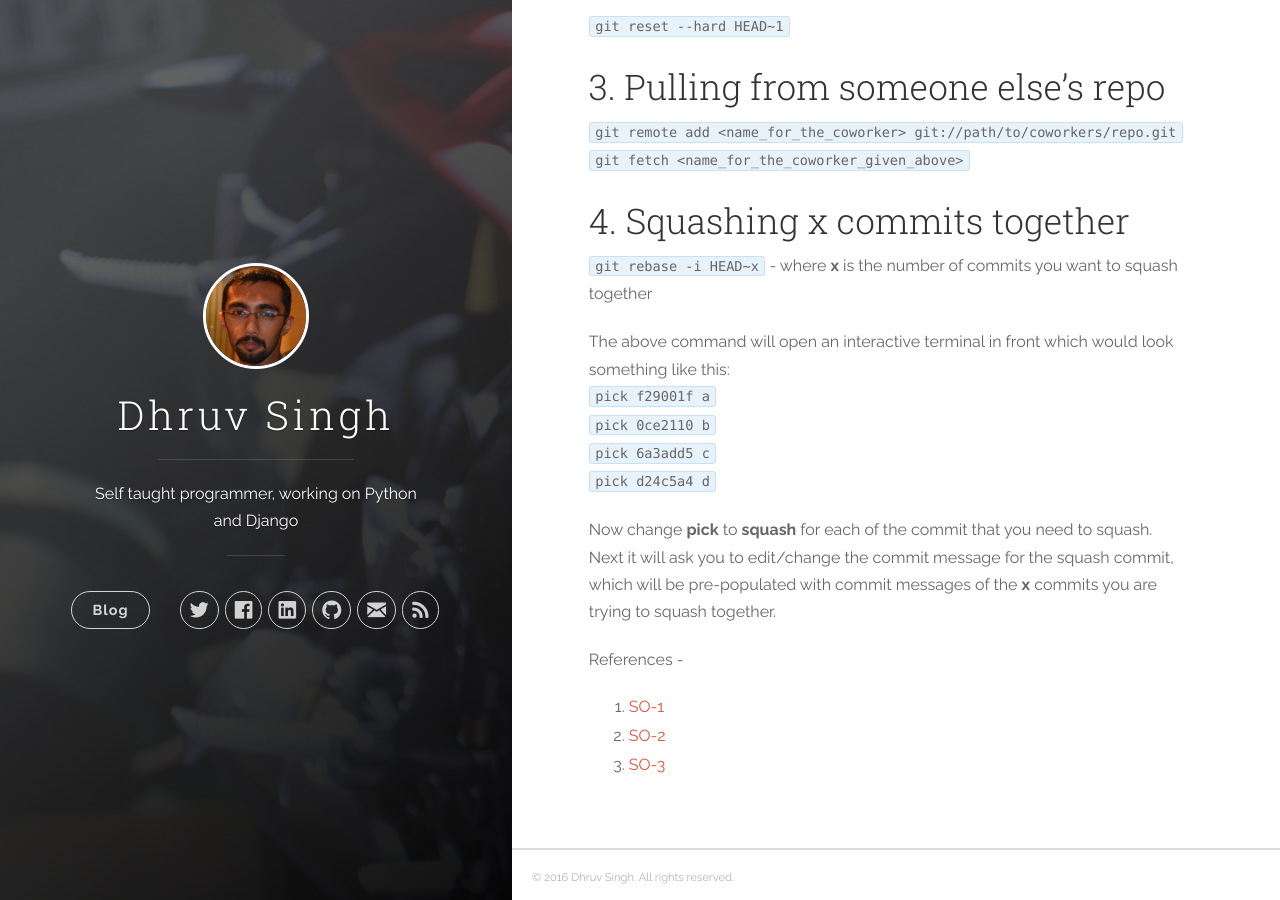
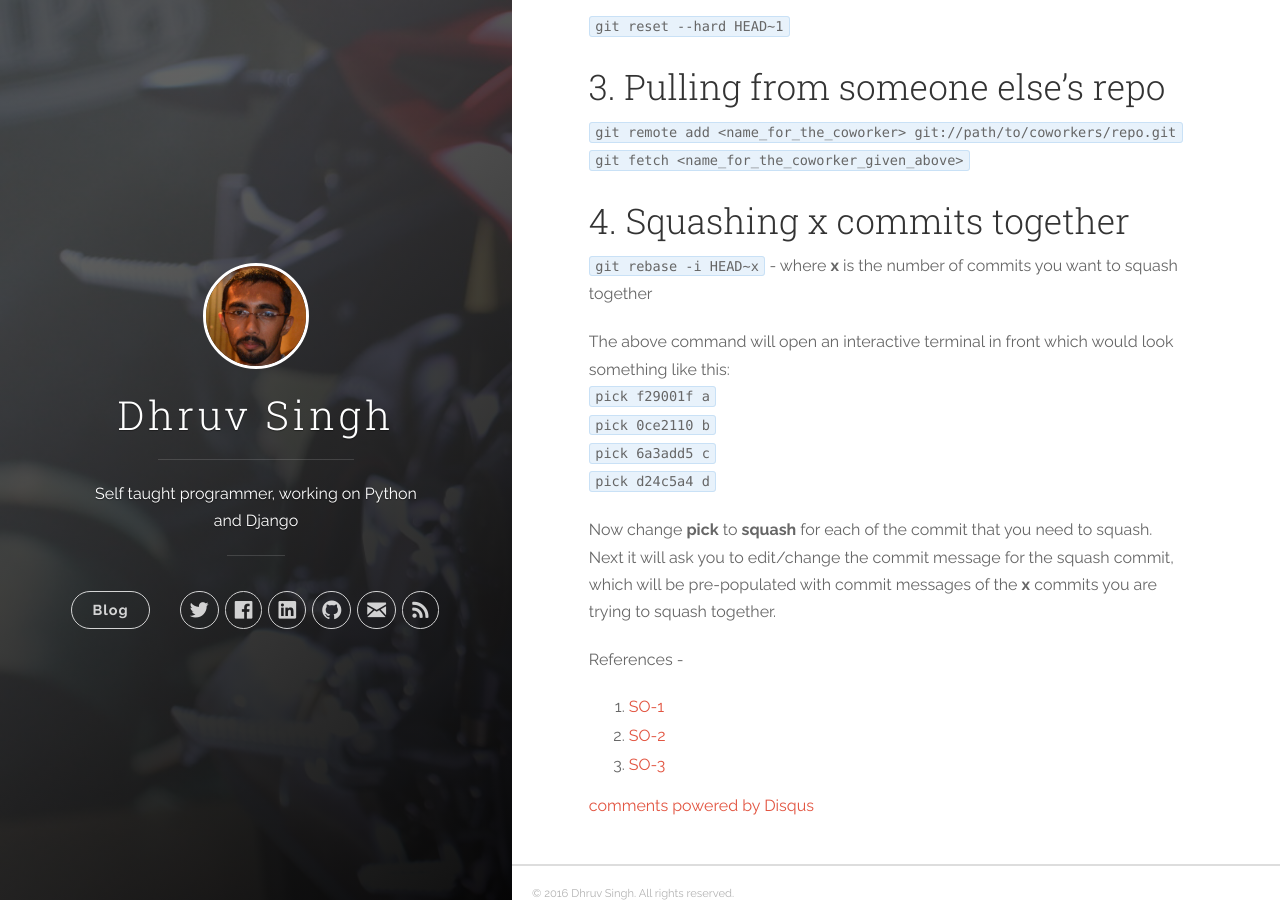
Before and after one commit to dhruvsingh/dhruvsingh.github.io, a Jekyll site: the page built from _posts/2016-05-15-git-everyday-manual.markdown, in a window 1280 px wide and 900 px high, scrolled down 762 px. Built offline with Jekyll 4.4.1, drawn with Linux system fonts in a browser that asks for light colours; nearby versions of some CDN libraries; comment, search, counter and statistics services are not loaded; some of the changed lines change nothing that is shown.

Commit message:
Add disqus to site

```diff
--- a/_config.yml
+++ b/_config.yml
@@ -4,7 +4,7 @@ description: 'Self taught programmer, working on Python and Django'
 url: 'http://dhruvsingh.github.io'
 baseurl: '/'
 google_analytics: 'UA-32861100-9'
-# disqus_shortname: 'your-disqus-name'
+disqus_shortname: 'dhruvsingh'
 
 author:
   name: 'Dhruv Singh'
```
